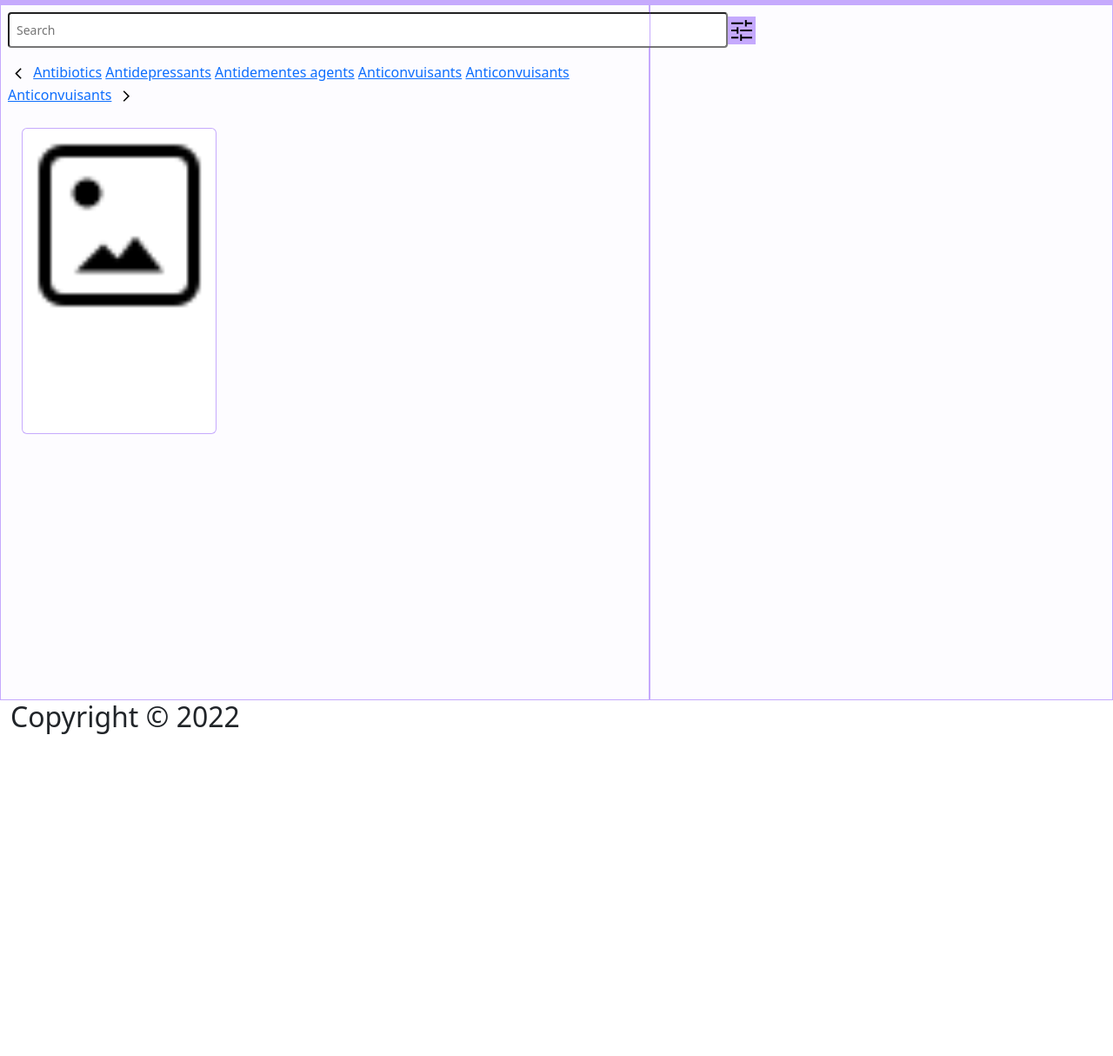
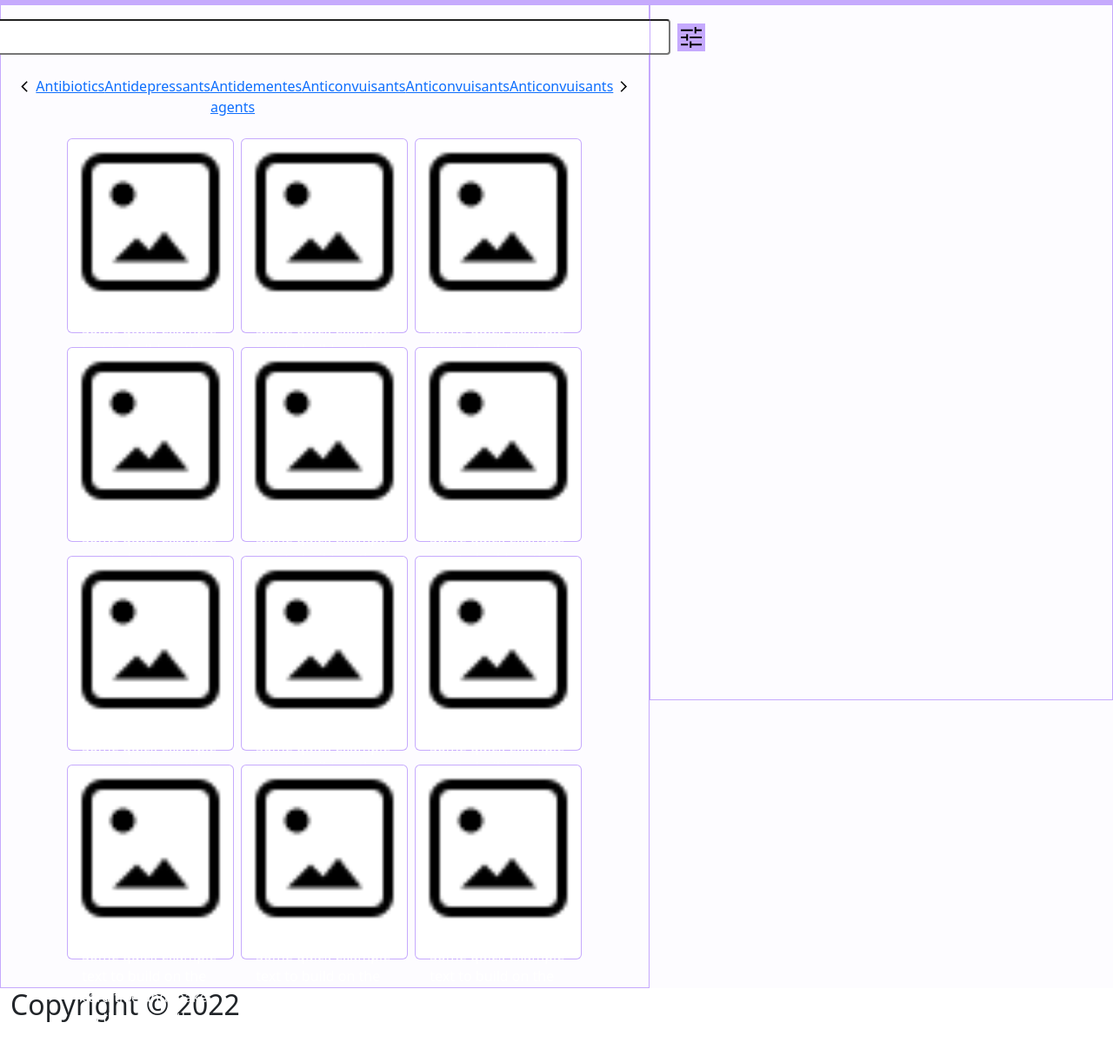
Before and after one commit to awencheww/POS, a plain HTML site: page index.html in a window 1280 px wide. Shown: the part 52-1266 px from the top of the page at 87% size. Before the commit the page ends 903 px from the top, so only its background shows below. Drawn offline with nearby package versions, Linux system fonts and the light colour scheme.

Commit message:
Fix alignment in products section

```diff
--- a/index.html
+++ b/index.html
@@ -31,13 +31,13 @@
 	<main class="bg-secondary-color">
 		<div class="container-fluid">
 			<div class="row">
-				<section class="col-md-7 vh-100 p-2 border-primary-color">
-          <div class="">
-            <div class="d-flex align-items-center justify-content-evenly">
-              <input class="form-control-sm p-2" size="95" type="search" placeholder="Search" aria-label="Search">
-              <img id="filter" class="btn btn-sm p-2" data-bs-toggle="button" src="./asset/images/filter.svg" alt="" width="32" height="32">
+				<section class="col-md-7 p-2 border-primary-color">
+          <div class="container">
+            <div class="d-flex align-items-center justify-content-center">
+              <input class="form-control-sm p-2 m-2" size="95" type="search" placeholder="Search" aria-label="Search">
+              <img id="filter" class="bg-primary-color" data-bs-toggle="button" src="./asset/images/filter.svg" alt="" width="32" height="32">
             </div>
-            <div class="filter mt-3">
+            <div class="d-flex justify-content-center filter mt-3">
               <img src="./asset/images/chevron_left.svg" alt="" width="25" height="25">
               <a href="#">Antibiotics</a>
               <a href="#">Antidepressants</a>
@@ -48,8 +48,74 @@
               <img src="./asset/images/chevron_right.svg" alt="" width="25" height="25">
             </div>
           </div>
-          <div class="products d-inline-flex flex-wrap p-3">
-            <div class="card border-primary-color mt-2 mb-2" style="width: 14rem;">
+          <div class="products container d-inline-flex justify-content-center flex-wrap p-3">
+            <div class="card border-primary-color mt-2 m-1 mb-2" style="width: 12rem; height: 14rem;">
+              <img src="./asset/images/sampleimage.png" class="card-img-top" alt="...">
+              <div class="card-body">
+                <p class="card-text">Some quick example text to build on the card title and make up the bulk of the card's content.</p>
+              </div>
+            </div>
+            <div class="card border-primary-color mt-2 m-1 mb-2" style="width: 12rem; height: 14rem;">
+              <img src="./asset/images/sampleimage.png" class="card-img-top" alt="...">
+              <div class="card-body">
+                <p class="card-text">Some quick example text to build on the card title and make up the bulk of the card's content.</p>
+              </div>
+            </div>
+            <div class="card border-primary-color mt-2 m-1 mb-2" style="width: 12rem; height: 14rem;">
+              <img src="./asset/images/sampleimage.png" class="card-img-top" alt="...">
+              <div class="card-body">
+                <p class="card-text">Some quick example text to build on the card title and make up the bulk of the card's content.</p>
+              </div>
+            </div>
+            <div class="card border-primary-color mt-2 m-1 mb-2" style="width: 12rem; height: 14rem;">
+              <img src="./asset/images/sampleimage.png" class="card-img-top" alt="...">
+              <div class="card-body">
+                <p class="card-text">Some quick example text to build on the card title and make up the bulk of the card's content.</p>
+              </div>
+            </div>
+            <div class="card border-primary-color mt-2 m-1 mb-2" style="width: 12rem; height: 14rem;">
+              <img src="./asset/images/sampleimage.png" class="card-img-top" alt="...">
+              <div class="card-body">
+                <p class="card-text">Some quick example text to build on the card title and make up the bulk of the card's content.</p>
+              </div>
+            </div>
+            <div class="card border-primary-color mt-2 m-1 mb-2" style="width: 12rem; height: 14rem;">
+              <img src="./asset/images/sampleimage.png" class="card-img-top" alt="...">
+              <div class="card-body">
+                <p class="card-text">Some quick example text to build on the card title and make up the bulk of the card's content.</p>
+              </div>
+            </div>
+            <div class="card border-primary-color mt-2 m-1 mb-2" style="width: 12rem; height: 14rem;">
+              <img src="./asset/images/sampleimage.png" class="card-img-top" alt="...">
+              <div class="card-body">
+                <p class="card-text">Some quick example text to build on the card title and make up the bulk of the card's content.</p>
+              </div>
+            </div>
+            <div class="card border-primary-color mt-2 m-1 mb-2" style="width: 12rem; height: 14rem;">
+              <img src="./asset/images/sampleimage.png" class="card-img-top" alt="...">
+              <div class="card-body">
+                <p class="card-text">Some quick example text to build on the card title and make up the bulk of the card's content.</p>
+              </div>
+            </div>
+            <div class="card border-primary-color mt-2 m-1 mb-2" style="width: 12rem; height: 14rem;">
+              <img src="./asset/images/sampleimage.png" class="card-img-top" alt="...">
+              <div class="card-body">
+                <p class="card-text">Some quick example text to build on the card title and make up the bulk of the card's content.</p>
+              </div>
+            </div>
+            <div class="card border-primary-color mt-2 m-1 mb-2" style="width: 12rem; height: 14rem;">
+              <img src="./asset/images/sampleimage.png" class="card-img-top" alt="...">
+              <div class="card-body">
+                <p class="card-text">Some quick example text to build on the card title and make up the bulk of the card's content.</p>
+              </div>
+            </div>
+            <div class="card border-primary-color mt-2 m-1 mb-2" style="width: 12rem; height: 14rem;">
+              <img src="./asset/images/sampleimage.png" class="card-img-top" alt="...">
+              <div class="card-body">
+                <p class="card-text">Some quick example text to build on the card title and make up the bulk of the card's content.</p>
+              </div>
+            </div>
+            <div class="card border-primary-color mt-2 m-1 mb-2" style="width: 12rem; height: 14rem;">
               <img src="./asset/images/sampleimage.png" class="card-img-top" alt="...">
               <div class="card-body">
                 <p class="card-text">Some quick example text to build on the card title and make up the bulk of the card's content.</p>
```
